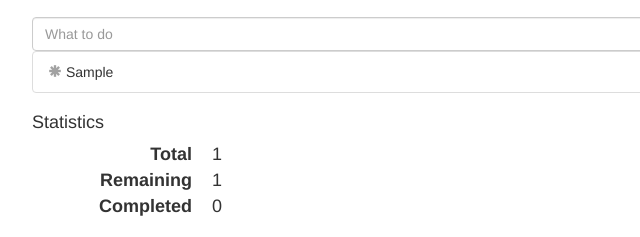
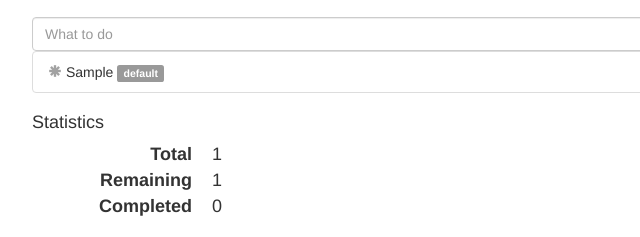
Before and after one commit to solis/angular-todo, a plain HTML site: page index.html in a window 1280 px wide. Both pictures are taken after typing "Sample" into the empty fields and a click on the button "Add". Shown: the part 175-412 px from the top of the page, 233-873 px from the left. Drawn offline with Linux system fonts and the light colour scheme.

Commit message:
todo priority levels implemented

```diff
--- a/js/todo.js
+++ b/js/todo.js
@@ -22,14 +22,15 @@ angular.module('todoapp', ['ngRoute'])
 
 .controller('ListController', function($scope){
 	$scope.todos = angular.fromJson(localStorage.todos) || [];
+	$scope.levels = ['default', 'primary', 'info', 'warning', 'danger'];
 
 	$scope.addTodo = function () {
-		$scope.todos.push({task: $scope.todoTask, done: false});
+		$scope.todos.push({task: $scope.todoTask, done: false, level: $scope.levels[0]});
 		$scope.todoTask = '';
 	}
 
 	$scope.doneTodo = function (todo) {
-		todo.done = !todo.done
+		todo.done = !todo.done;
 		$scope.saveTodos();
 	}
 
@@ -78,8 +79,13 @@ angular.module('todoapp', ['ngRoute'])
 	    todoArchive = todoArchive.concat(toArchive);
 	    localStorage.todoArchive = angular.toJson(todoArchive);
 	    $scope.saveTodos();
-  	};
+  	}
 
+  	$scope.changeLevel = function(todo) {
+  		var index = $scope.levels.indexOf(todo.level);
+  		todo.level = $scope.levels[(index + 1) % $scope.levels.length];
+  		$scope.saveTodos();
+  	}
 })
 
 .controller('ArchiveController', function($scope) {
--- a/todo.html
+++ b/todo.html
@@ -10,6 +10,7 @@
 		<span class="glyphicon glyphicon-asterisk icon" ng-click="doneTodo(todo)" ng-show="!todo.done"></span>
 
 		<span class="done-{{todo.done}}">{{todo.task}}</span>
+		<span class="label label-{{todo.level}}" ng-click="changeLevel(todo)">{{todo.level}}</span>
 		<span class="glyphicon glyphicon-compressed close" aria-hidden="true" ng-click="archive(todo)" ng-show="todo.done"></span>
 		<!-- <button type="button" class="close" aria-hidden="true" ng-click="removeTodo(todo)">&times;</button> -->
 	</li>
```
